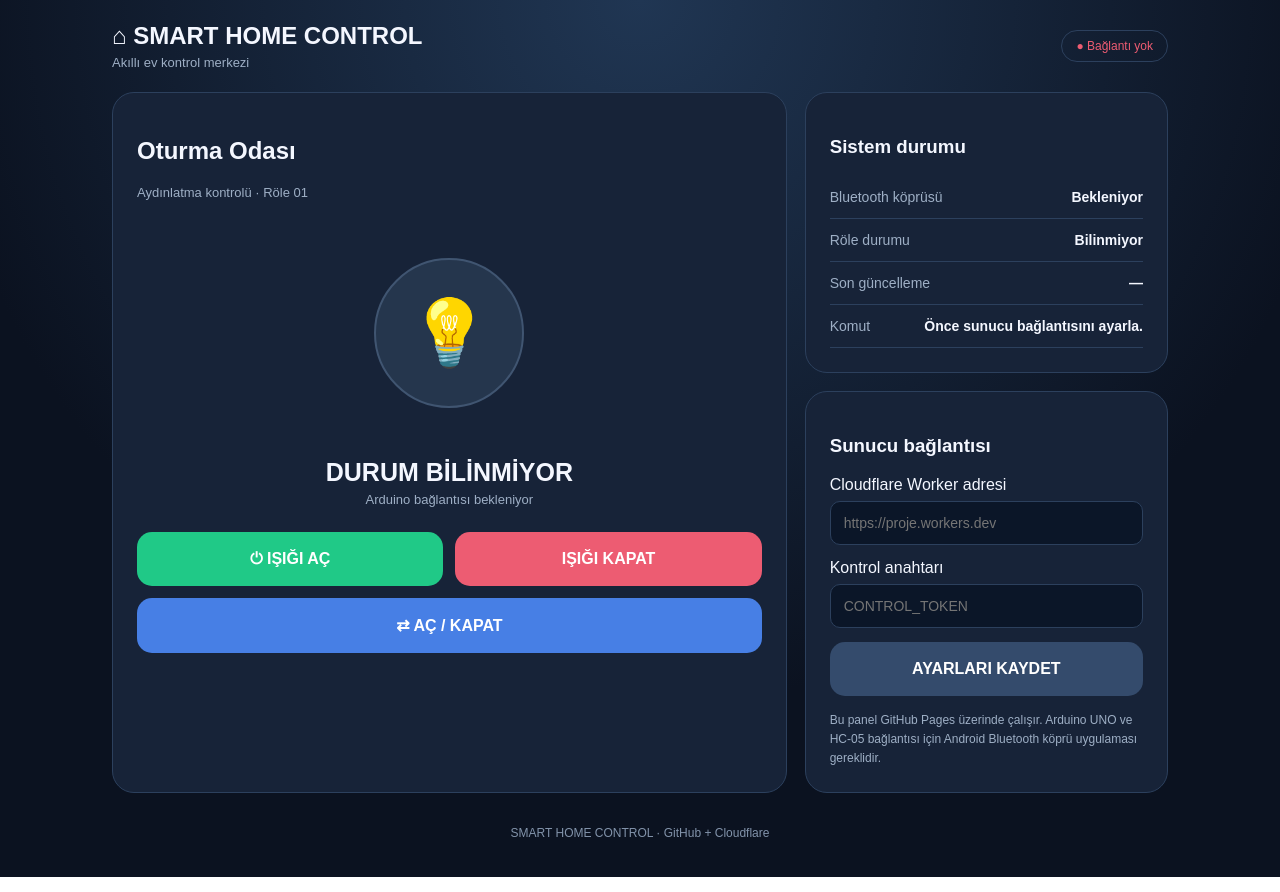
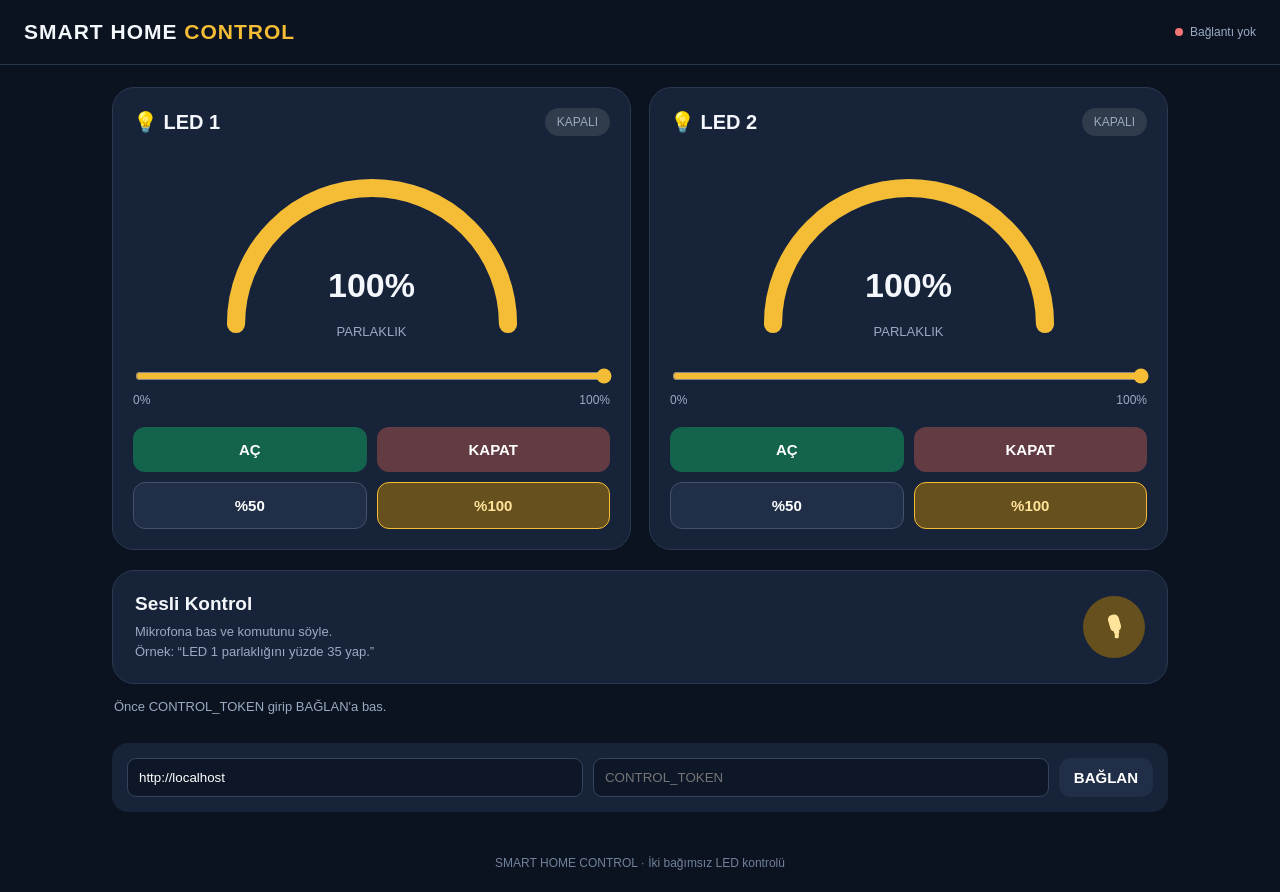
Before and after one commit to CesurTavuk/smart-home-control, a plain HTML site: page Public/index.html in a window 1280 px wide. Drawn offline with Linux system fonts and the light colour scheme.

Commit message:
index.html

```diff
--- a/Public/index.html
+++ b/Public/index.html
@@ -6,388 +6,350 @@
 <meta name="viewport" content="width=device-width, initial-scale=1">
 <meta name="theme-color" content="#101827">
 <title>SMART HOME CONTROL</title>
-
 <style>
-:root {
- --bg:#0b1220;
- --panel:#172338;
- --line:#2c405d;
- --text:#f4f7ff;
- --muted:#9eafc5;
- --green:#20c987;
- --red:#ed5c72;
- --blue:#477fe5;
+:root{
+  color-scheme:dark;
+  --bg:#0b1220;
+  --panel:#172338;
+  --panel2:#202f47;
+  --text:#f4f7fb;
+  --muted:#9aabc1;
+  --accent:#f4bd35;
+  --green:#35d39a;
+  --red:#f47777;
 }
 *{box-sizing:border-box}
 body{
- margin:0;
- background:radial-gradient(circle at top,#203653,#0b1220 65%);
- color:var(--text);
- font-family:Arial,sans-serif;
- min-height:100vh;
-}
-.container{
- max-width:1100px;
- margin:auto;
- padding:22px;
+  margin:0;background:var(--bg);color:var(--text);
+  font-family:Arial, sans-serif;min-height:100vh;
 }
 header{
- display:flex;
- justify-content:space-between;
- align-items:center;
- gap:12px;
- margin-bottom:22px;
+  display:flex;align-items:center;justify-content:space-between;
+  gap:12px;padding:20px 24px;border-bottom:1px solid #29374d;
 }
-h1{font-size:24px;margin:0}
-.subtitle{color:var(--muted);font-size:13px;margin-top:5px}
-.panel{
- background:var(--panel);
- border:1px solid var(--line);
- border-radius:22px;
- padding:24px;
- margin-bottom:18px;
+.brand{font-size:21px;font-weight:800;letter-spacing:1px}
+.brand span{color:var(--accent)}
+.status{font-size:12px;color:var(--muted)}
+.status i{
+  display:inline-block;width:8px;height:8px;border-radius:50%;
+  background:var(--red);margin-right:7px
 }
-.layout{
- display:grid;
- grid-template-columns:1.3fr .7fr;
- gap:18px;
+.status.online i{background:var(--green)}
+main{max-width:1100px;margin:auto;padding:22px}
+.cards{
+  display:grid;grid-template-columns:repeat(2,minmax(0,1fr));gap:18px;
 }
-.status{
- border:1px solid var(--line);
- border-radius:30px;
- padding:8px 14px;
- font-size:12px;
- color:var(--muted);
+.card{
+  background:var(--panel);border:1px solid #293950;
+  border-radius:22px;padding:20px;min-width:0;
 }
-.light-area{
- display:grid;
- place-items:center;
- min-height:240px;
+.card-head{display:flex;justify-content:space-between;align-items:center}
+.card h2{margin:0;font-size:20px}
+.state{
+  font-size:12px;padding:7px 12px;border-radius:30px;
+  background:#303b4c;color:var(--muted)
 }
-.lamp{
- width:150px;
- height:150px;
- border-radius:50%;
- background:#25364d;
- border:2px solid #405571;
- display:grid;
- place-items:center;
- font-size:65px;
- transition:.3s;
+.state.on{background:#123d35;color:var(--green)}
+.gauge{
+  width:min(100%,340px);margin:18px auto 5px;position:relative;
 }
-.lamp.on{
- background:#ffd76a;
- color:#fff;
- box-shadow:0 0 35px #ffd76a,0 0 90px #ffd76a66;
+.gauge svg{width:100%;display:block;overflow:visible}
+.gauge-value{
+  position:absolute;left:0;right:0;bottom:8px;
+  text-align:center;font-size:34px;font-weight:800;
 }
-.state{
- text-align:center;
- font-size:25px;
- font-weight:bold;
- margin:5px;
+.gauge-value small{font-size:13px;color:var(--muted);font-weight:500}
+.slider-wrap{margin:14px 0 20px}
+input[type=range]{
+  width:100%;accent-color:var(--accent);cursor:pointer;
 }
-.description{
- text-align:center;
- color:var(--muted);
- font-size:13px;
+.range-labels{
+  display:flex;justify-content:space-between;color:var(--muted);
+  font-size:12px;margin-top:5px
 }
-.controls{
- display:grid;
- grid-template-columns:1fr 1fr;
- gap:12px;
- margin-top:25px;
+.buttons{display:grid;grid-template-columns:repeat(2,1fr);gap:10px}
+button{
+  border:0;border-radius:12px;padding:14px 10px;
+  color:white;font-size:15px;font-weight:700;cursor:pointer;
+  background:var(--panel2);transition:.15s;
 }
-button{
- border:0;
- border-radius:15px;
- padding:18px 10px;
- color:white;
- font-size:16px;
- font-weight:bold;
- cursor:pointer;
+button:active{transform:scale(.97)}
+button:disabled{opacity:.5;cursor:wait}
+button.on-btn{background:#14634d}
+button.off-btn{background:#633b43}
+button.preset{border:1px solid #43516a}
+button.preset.active{background:#66501d;border-color:var(--accent);color:#ffe39a}
+.voice{
+  margin-top:20px;background:var(--panel);border:1px solid #293950;
+  border-radius:22px;padding:22px;display:flex;
+  align-items:center;justify-content:space-between;gap:20px;
 }
-button:disabled{opacity:.4}
-.on{background:var(--green)}
-.off{background:var(--red)}
-.toggle{
- grid-column:1/-1;
- background:var(--blue);
+.voice h2{margin:0 0 7px;font-size:19px}
+.voice p{margin:0;color:var(--muted);font-size:13px;line-height:1.5}
+.mic{
+  width:62px;height:62px;border-radius:50%;background:#66501d;
+  color:#ffe39a;font-size:25px;flex-shrink:0
 }
-.info{
- display:flex;
- justify-content:space-between;
- padding:13px 0;
- border-bottom:1px solid var(--line);
- gap:10px;
- font-size:14px;
+.mic.listening{background:#8a303b;animation:pulse 1s infinite}
+@keyframes pulse{50%{box-shadow:0 0 0 12px #8a303b33}}
+.message{
+  min-height:22px;margin:15px 2px 0;color:var(--muted);
+  font-size:13px
 }
-.info span:first-child{color:var(--muted)}
+.settings{
+  margin-top:22px;background:var(--panel);border-radius:16px;
+  padding:15px;display:grid;grid-template-columns:1fr 1fr auto;gap:10px;
+}
 .settings input{
- width:100%;
- padding:13px;
- margin:7px 0 14px;
- border:1px solid var(--line);
- background:#0b1628;
- color:white;
- border-radius:10px;
- font-size:14px;
+  width:100%;min-width:0;background:#0d1727;border:1px solid #34445c;
+  border-radius:9px;padding:11px;color:white;
 }
-.save{
- width:100%;
- background:#344b6c;
-}
-.note{
- color:var(--muted);
- font-size:12px;
- line-height:1.6;
- margin-top:15px;
-}
-footer{
- text-align:center;
- color:#8293aa;
- font-size:12px;
- padding:15px;
-}
-#message{
- position:fixed;
- bottom:20px;
- left:50%;
- transform:translateX(-50%);
- background:#263b59;
- padding:13px 20px;
- border-radius:12px;
- display:none;
- max-width:90%;
-}
-@media(max-width:750px){
- .layout{grid-template-columns:1fr}
- .container{padding:13px}
- h1{font-size:19px}
+.settings button{padding:10px 15px}
+footer{text-align:center;color:#71829a;font-size:12px;padding:22px}
+@media(max-width:650px){
+  header{padding:16px}
+  main{padding:14px}
+  .cards{grid-template-columns:1fr}
+  .voice{padding:17px}
+  .settings{grid-template-columns:1fr}
 }
 </style>
 </head>
-
 <body>
-<div class="container">
-
 <header>
- <div>
-  <h1>⌂ SMART HOME CONTROL</h1>
-  <div class="subtitle">Akıllı ev kontrol merkezi</div>
- </div>
- <div id="connection" class="status">● Sunucu bekleniyor</div>
+  <div class="brand">SMART HOME <span>CONTROL</span></div>
+  <div class="status" id="connection"><i></i><span>Sunucu kontrol ediliyor</span></div>
 </header>
 
-<div class="layout">
+<main>
+  <section class="cards" id="ledCards"></section>
 
-<section class="panel">
- <h2>Oturma Odası</h2>
- <p class="subtitle">Aydınlatma kontrolü · Röle 01</p>
+  <section class="voice">
+    <div>
+      <h2>Sesli Kontrol</h2>
+      <p id="voiceText">Mikrofona bas ve komutunu söyle.<br>
+      Örnek: “LED 1 parlaklığını yüzde 35 yap.”</p>
+    </div>
+    <button class="mic" id="micButton" title="Sesli komut">🎙</button>
+  </section>
 
- <div class="light-area">
-  <div id="lamp" class="lamp">💡</div>
- </div>
+  <div class="message" id="message">Kontrol paneli hazır.</div>
 
- <div id="state" class="state">DURUM BİLİNMİYOR</div>
- <div id="description" class="description">
-  Arduino bağlantısı bekleniyor
- </div>
+  <section class="settings">
+    <input id="serverUrl" placeholder="Cloudflare sunucu URL">
+    <input id="token" type="password" placeholder="CONTROL_TOKEN">
+    <button onclick="saveSettings()">BAĞLAN</button>
+  </section>
+</main>
 
- <div class="controls">
-  <button class="on" id="onBtn">⏻ IŞIĞI AÇ</button>
-  <button class="off" id="offBtn">IŞIĞI KAPAT</button>
-  <button class="toggle" id="toggleBtn">⇄ AÇ / KAPAT</button>
- </div>
-</section>
-
-<aside>
-
-<section class="panel">
- <h3>Sistem durumu</h3>
-
- <div class="info">
-  <span>Bluetooth köprüsü</span>
-  <strong id="bridge">Bekleniyor</strong>
- </div>
-
- <div class="info">
-  <span>Röle durumu</span>
-  <strong id="relay">Bilinmiyor</strong>
- </div>
-
- <div class="info">
-  <span>Son güncelleme</span>
-  <strong id="updated">—</strong>
- </div>
-
- <div class="info">
-  <span>Komut</span>
-  <strong id="command">Beklemede</strong>
- </div>
-</section>
-
-<section class="panel settings">
- <h3>Sunucu bağlantısı</h3>
-
- <label>Cloudflare Worker adresi</label>
- <input id="api" placeholder="https://proje.workers.dev">
-
- <label>Kontrol anahtarı</label>
- <input id="token" type="password" placeholder="CONTROL_TOKEN">
-
- <button class="save" id="save">AYARLARI KAYDET</button>
-
- <div class="note">
-  Bu panel GitHub Pages üzerinde çalışır.
-  Arduino UNO ve HC-05 bağlantısı için Android Bluetooth
-  köprü uygulaması gereklidir.
- </div>
-</section>
-
-</aside>
-</div>
-
-<footer>SMART HOME CONTROL · GitHub + Cloudflare</footer>
-</div>
-
-<div id="message"></div>
+<footer>SMART HOME CONTROL · İki bağımsız LED kontrolü</footer>
 
 <script>
 const $ = id => document.getElementById(id);
 
-let apiAddress = localStorage.getItem("sh_api") || "";
-let token = localStorage.getItem("sh_token") || "";
-let actual = null;
+let api = localStorage.getItem("shc_url") || location.origin;
+let token = localStorage.getItem("shc_token") || "";
+let data = {
+  led1:{on:false,brightness:100},
+  led2:{on:false,brightness:100}
+};
 let busy = false;
 
-$("api").value = apiAddress;
+$("serverUrl").value = api;
 $("token").value = token;
 
 function message(text){
- $("message").textContent = text;
- $("message").style.display = "block";
- setTimeout(() => $("message").style.display = "none",2600);
+  $("message").textContent = text;
 }
 
-function headers(){
- return {
-  "Content-Type":"application/json",
-  "Authorization":"Bearer " + token
- };
+function render(){
+  $("ledCards").innerHTML = [1,2].map(n=>{
+    const led = data["led"+n];
+    const value = led.brightness;
+    const circumference = 377;
+    const dash = circumference * value / 100;
+
+    return `
+    <article class="card">
+      <div class="card-head">
+        <h2>💡 LED ${n}</h2>
+        <span class="state ${led.on ? "on" : ""}">
+          ${led.on ? "AÇIK" : "KAPALI"}
+        </span>
+      </div>
+
+      <div class="gauge">
+        <svg viewBox="0 0 300 175" aria-label="Parlaklık göstergesi">
+          <path d="M30 150 A120 120 0 0 1 270 150"
+            fill="none" stroke="#35445a" stroke-width="16"
+            stroke-linecap="round"/>
+          <path d="M30 150 A120 120 0 0 1 270 150"
+            fill="none" stroke="#f4bd35" stroke-width="16"
+            stroke-linecap="round"
+            stroke-dasharray="${dash} ${circumference}"/>
+        </svg>
+        <div class="gauge-value">${value}%<br>
+          <small>PARLAKLIK</small>
+        </div>
+      </div>
+
+      <div class="slider-wrap">
+        <input type="range" min="0" max="100" value="${value}"
+          aria-label="LED ${n} parlaklığı"
+          oninput="preview(${n},this.value)"
+          onchange="setBrightness(${n},this.value)">
+        <div class="range-labels"><span>0%</span><span>100%</span></div>
+      </div>
+
+      <div class="buttons">
+        <button class="on-btn" onclick="command(${n},'on')">AÇ</button>
+        <button class="off-btn" onclick="command(${n},'off')">KAPAT</button>
+        <button class="preset ${value===50?'active':''}"
+          onclick="setBrightness(${n},50)">%50</button>
+        <button class="preset ${value===100?'active':''}"
+          onclick="setBrightness(${n},100)">%100</button>
+      </div>
+    </article>`;
+  }).join("");
 }
 
-async function request(path,options={}){
- if(!apiAddress || !token)
-  throw new Error("Önce sunucu bağlantısını ayarla.");
-
- const response = await fetch(apiAddress + path,{
-  ...options,
-  headers:{...headers(),...(options.headers || {})}
- });
-
- const data = await response.json();
-
- if(!response.ok)
-  throw new Error(data.error || "Sunucu hatası");
-
- return data;
+function preview(n,value){
+  data["led"+n].brightness = Number(value);
+  data["led"+n].on = Number(value)>0;
+  render();
+  const slider = document.querySelectorAll('input[type="range"]')[n-1];
+  if(slider) slider.value=value;
 }
 
-function render(data){
- actual = data.actual;
+async function request(path,body){
+  if(!token) throw new Error("Önce CONTROL_TOKEN girip BAĞLAN'a bas.");
+  const response = await fetch(api.replace(/\/$/,"")+path,{
+    method:body ? "POST" : "GET",
+    headers:{
+      "Authorization":"Bearer "+token,
+      ...(body ? {"Content-Type":"application/json"} : {})
+    },
+    body:body ? JSON.stringify(body) : undefined
+  });
+  const result = await response.json();
+  if(!response.ok || !result.ok){
+    throw new Error(result.error || "Sunucu hatası");
+  }
+  return result;
+}
 
- const known = actual === "ON" || actual === "OFF";
- const isOn = actual === "ON";
+async function command(n,action){
+  try{
+    await request("/api/command",{led:n,action});
+    await refresh();
+    message(`LED ${n}: ${action==="on"?"Açma":"Kapatma"} komutu gönderildi.`);
+  }catch(e){message(e.message);}
+}
 
- $("lamp").classList.toggle("on",isOn);
-
- $("state").textContent =
-  known ? (isOn ? "IŞIK AÇIK" : "IŞIK KAPALI") :
-  "DURUM BİLİNMİYOR";
-
- $("description").textContent =
-  known ? "Arduino röle durumu" :
-  "Arduino köprüsünden durum bekleniyor";
-
- $("relay").textContent =
-  known ? (isOn ? "AÇIK" : "KAPALI") : "Bilinmiyor";
-
- $("bridge").textContent =
-  data.bridgeOnline ? "Bağlı" : "Bağlantı bekleniyor";
-
- $("updated").textContent =
-  data.updatedAt ?
-  new Date(data.updatedAt).toLocaleTimeString("tr-TR") : "—";
-
- $("command").textContent =
-  data.target === data.actual ? "Senkron" : "Komut bekliyor";
-
- $("connection").textContent = "● Sunucu çevrimiçi";
- $("connection").style.color = "#20c987";
-
- $("toggleBtn").disabled = !known || busy;
- $("onBtn").disabled = busy;
- $("offBtn").disabled = busy;
+async function setBrightness(n,value){
+  value=Math.max(0,Math.min(100,Number(value)));
+  try{
+    await request("/api/command",{
+      led:n,action:"brightness",brightness:value
+    });
+    await refresh();
+    message(`LED ${n} parlaklığı %${value} olarak ayarlandı.`);
+  }catch(e){message(e.message);}
 }
 
 async function refresh(){
- try{
-  const data = await request("/api/state");
-  render(data);
- }catch(error){
-  $("connection").textContent = "● Bağlantı yok";
-  $("connection").style.color = "#ed5c72";
-  $("command").textContent = error.message;
- }
+  try{
+    const result=await request("/api/state");
+    data=result.target;
+    render();
+    $("connection").className="status online";
+    $("connection").querySelector("span").textContent =
+      result.bridgeOnline ? "Arduino bağlantısı aktif" : "Sunucu bağlı · Arduino bekleniyor";
+  }catch(e){
+    $("connection").className="status";
+    $("connection").querySelector("span").textContent="Bağlantı yok";
+    message(e.message);
+  }
 }
 
-async function sendCommand(state){
- if(busy) return;
-
- busy = true;
- $("onBtn").disabled = true;
- $("offBtn").disabled = true;
- $("toggleBtn").disabled = true;
-
- try{
-  await request("/api/command",{
-   method:"POST",
-   body:JSON.stringify({state})
-  });
-
-  message(state === "ON" ?
-   "Açma komutu gönderildi" :
-   "Kapatma komutu gönderildi");
-
- }catch(error){
-  message(error.message);
- }
-
- busy = false;
- await refresh();
+function saveSettings(){
+  api=$("serverUrl").value.trim().replace(/\/$/,"");
+  token=$("token").value.trim();
+  localStorage.setItem("shc_url",api);
+  localStorage.setItem("shc_token",token);
+  message("Bağlantı bilgileri kaydedildi.");
+  refresh();
 }
 
-$("onBtn").onclick = () => sendCommand("ON");
-$("offBtn").onclick = () => sendCommand("OFF");
+function parseVoice(text){
+  const t=text.toLocaleLowerCase("tr-TR");
+  const ledMatch=t.match(/led\s*(1|bir|2|iki)/);
+  if(!ledMatch) return "LED 1 veya LED 2 belirtmelisin.";
 
-$("toggleBtn").onclick = () => {
- if(actual === "ON") sendCommand("OFF");
- else if(actual === "OFF") sendCommand("ON");
-};
+  const n=["1","bir"].includes(ledMatch[1])?1:2;
 
-$("save").onclick = () => {
- apiAddress = $("api").value.trim().replace(/\/+$/,"");
- token = $("token").value.trim();
+  if(/kapat|söndür/.test(t)){
+    command(n,"off");
+    return `LED ${n} kapatılıyor.`;
+  }
 
- localStorage.setItem("sh_api",apiAddress);
- localStorage.setItem("sh_token",token);
+  if(/\baç\b|yak/.test(t) && !/yüzde|parlaklık/.test(t)){
+    command(n,"on");
+    return `LED ${n} açılıyor.`;
+  }
 
- message("Bağlantı ayarları kaydedildi");
- refresh();
-};
+  const percent=t.match(/(?:yüzde\s*)?(\d{1,3})\s*(?:%|yüzde)?/);
+  if(percent){
+    const value=Math.min(100,Number(percent[1]));
+    setBrightness(n,value);
+    return `LED ${n} parlaklığı %${value} yapılıyor.`;
+  }
 
+  if(/yarım|elli|50/.test(t)){
+    setBrightness(n,50);
+    return `LED ${n} %50 yapılıyor.`;
+  }
+  if(/tam|sonuna kadar|yüzde yüz|100/.test(t)){
+    setBrightness(n,100);
+    return `LED ${n} %100 yapılıyor.`;
+  }
+
+  return "Komutu anlayamadım. Örneğin LED 1 yüzde 40 yap diyebilirsin.";
+}
+
+const SpeechRecognition =
+  window.SpeechRecognition || window.webkitSpeechRecognition;
+
+$("micButton").addEventListener("click",()=>{
+  if(!SpeechRecognition){
+    message("Bu tarayıcı ses tanımayı desteklemiyor. Android Chrome ile dene.");
+    return;
+  }
+  const recognition=new SpeechRecognition();
+  recognition.lang="tr-TR";
+  recognition.interimResults=false;
+  recognition.onstart=()=>{
+    $("micButton").classList.add("listening");
+    $("voiceText").textContent="Dinliyorum...";
+  };
+  recognition.onend=()=>{
+    $("micButton").classList.remove("listening");
+    $("voiceText").innerHTML='Mikrofona bas ve komutunu söyle.<br>Örnek: “LED 1 yüzde 35 yap.”';
+  };
+  recognition.onresult=e=>{
+    const spoken=e.results[0][0].transcript;
+    $("voiceText").textContent="Duyulan: "+spoken;
+    message(parseVoice(spoken));
+  };
+  recognition.onerror=()=>{
+    message("Mikrofon kullanılamadı. Tarayıcı mikrofon iznini kontrol et.");
+  };
+  recognition.start();
+});
+
+render();
 refresh();
-setInterval(refresh,2500);
+setInterval(refresh,3000);
 </script>
 </body>
 </html>
```
